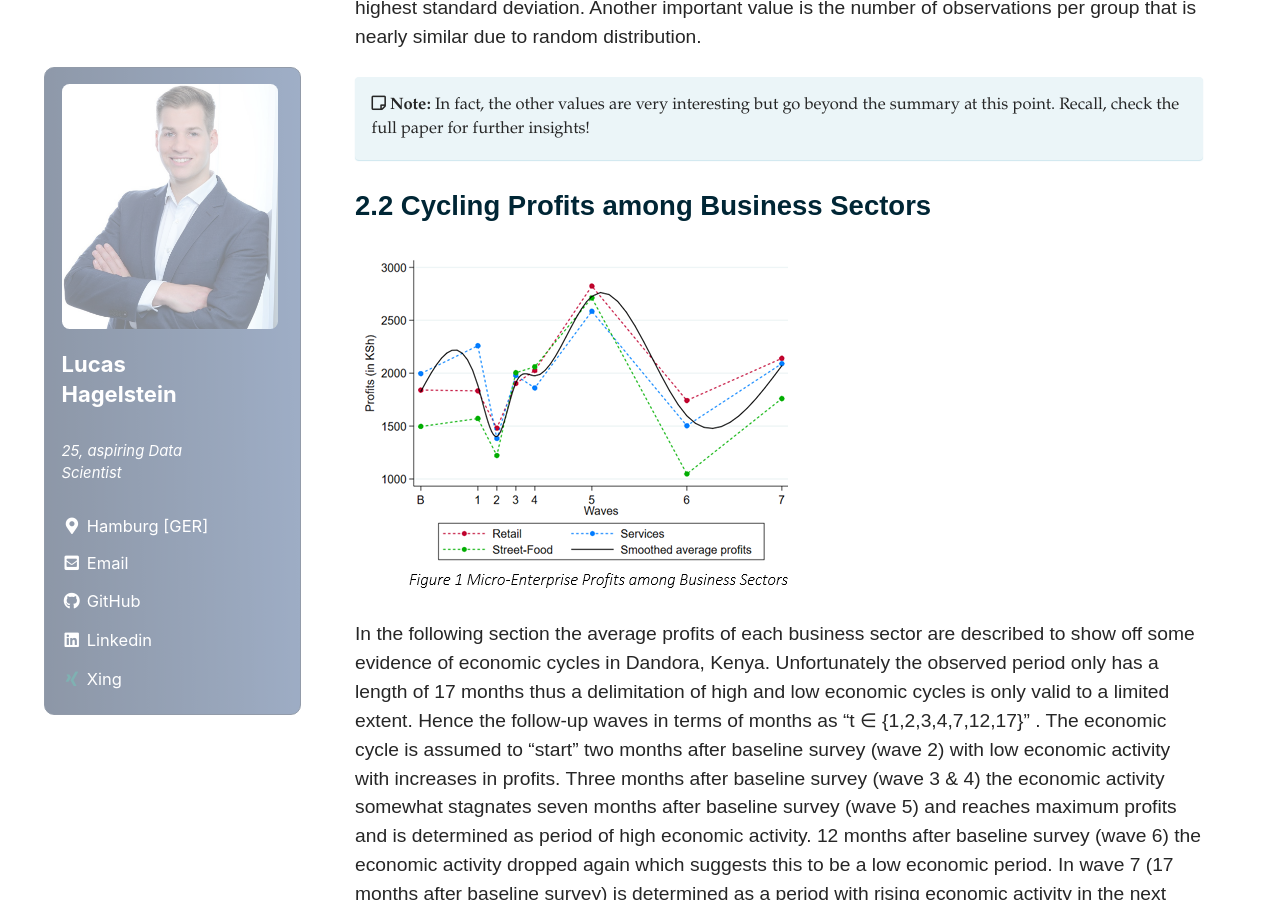
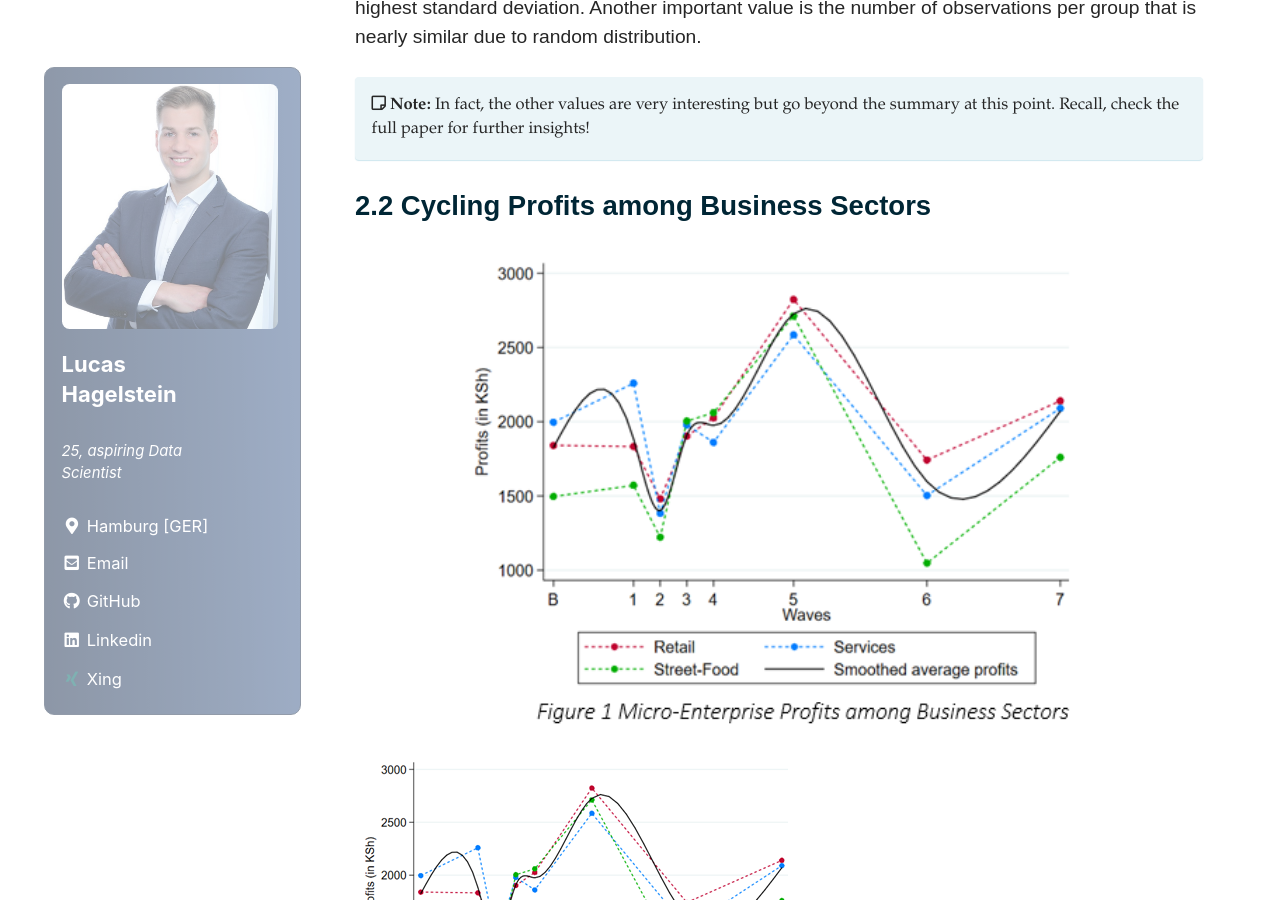
Before and after one commit to LHAGELS/LHAGELS.github.io, a Jekyll site: the page built from _posts/2020-06-03-PART-I-Getting-familiar-with-the-Topic---Development-Opportunities-of-Micro-Entrepreneurs-Evidence-from-Kenya.md, in a window 1280 px wide and 900 px high, scrolled down 2172 px. Built offline with Jekyll 4.4.1, drawn with Linux system fonts in a browser that asks for light colours; cached includes are drawn as plain includes; nearby versions of some CDN libraries.

Commit message:
new github

```diff
--- a/_posts/2020-06-03-PART-I-Getting-familiar-with-the-Topic---Development-Opportunities-of-Micro-Entrepreneurs-Evidence-from-Kenya.md
+++ b/_posts/2020-06-03-PART-I-Getting-familiar-with-the-Topic---Development-Opportunities-of-Micro-Entrepreneurs-Evidence-from-Kenya.md
@@ -41,6 +41,9 @@ Table 1 reproduces baseline profits of micro-enterprises in each business sector
 
 ## 2.2 Cycling Profits among Business Sectors
 
+<figure style="width: 75%" class="align-center">
+  <img src="{{ site.url }}{{ site.baseurl }}/assets/images/posts/03_06_20/figure1.png" alt="">
+</figure>
 ![Micro-Enterprise Profits among Business Sectors](/assets/images/posts/03_06_20/figure1.png)
 
 In the following section the average profits of each business sector are described to show off some evidence of economic cycles in Dandora, Kenya. Unfortunately the observed period only has a length of 17 months thus a delimitation of high and low economic cycles is only valid to a limited extent. Hence the follow-up waves in terms of months as "t ∈ {1,2,3,4,7,12,17}" . The economic cycle is assumed to “start” two months after baseline survey (wave 2) with low economic activity with increases in profits. Three months after baseline survey (wave 3 & 4) the economic activity somewhat stagnates seven months after baseline survey (wave 5) and reaches maximum profits and is determined as period of high economic activity. 12 months after baseline survey (wave 6) the economic activity dropped again which suggests this to be a low economic period. In wave 7 (17 months after baseline survey) is determined as a period with rising economic activity in the next economic cycle (See Figure 1).It is important to understand the dynamics of the treatments effects in the business sectors over time. The sample data of Dandora’s Micro-Enterprises is a suitable approximation of the economics activity of the whole country measured by the GDP of Kenya.
```
